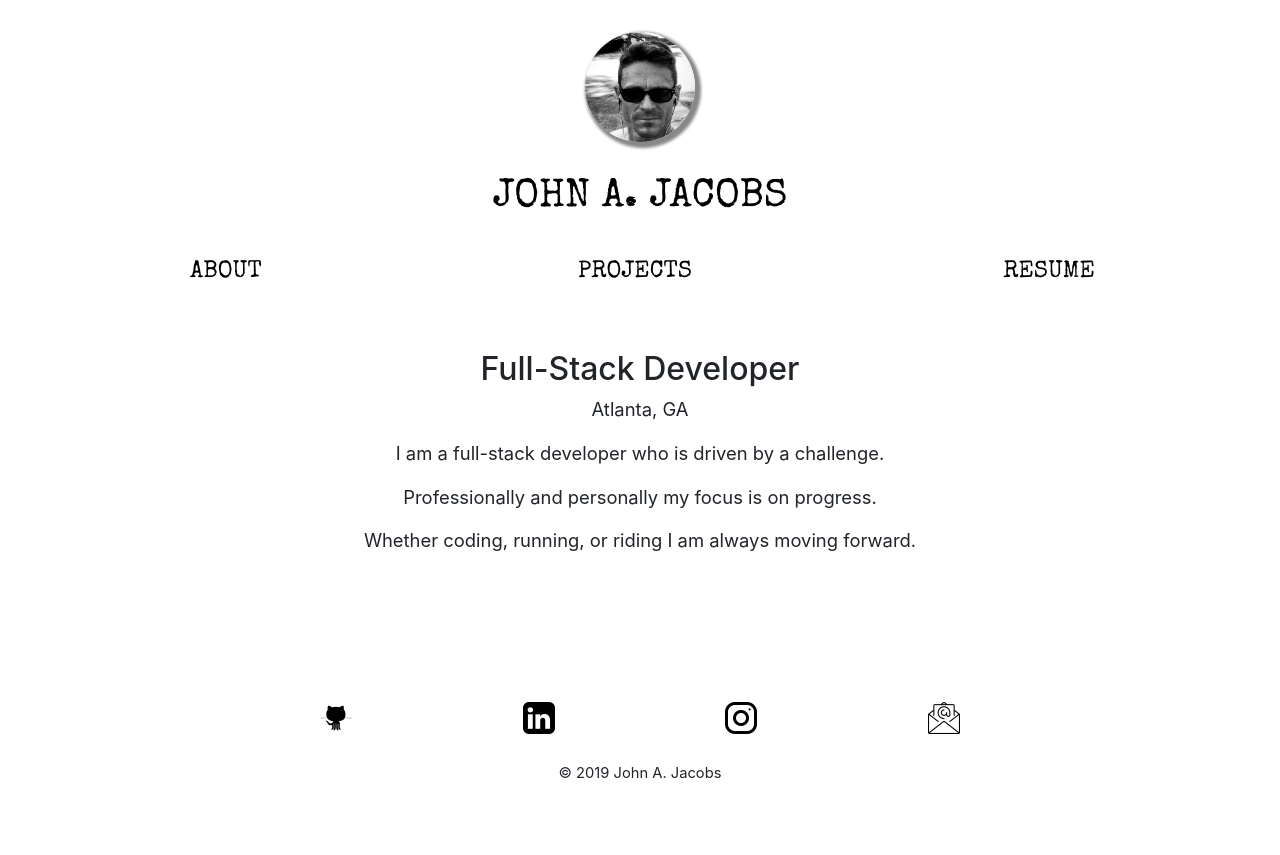
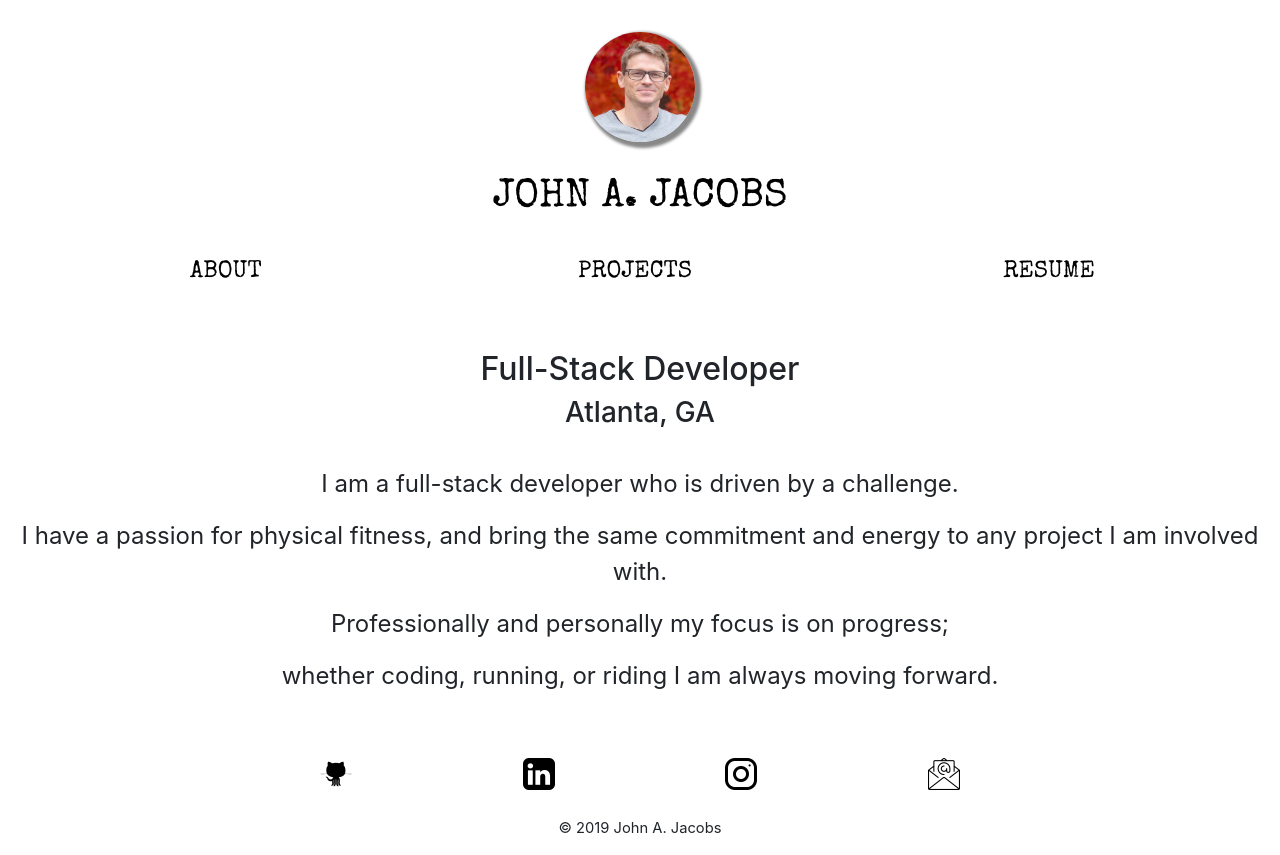
Before and after one commit to GopherEverett/portfolio, a React (Create React App) app: page /about in a window 1280 px wide. Before the commit the page ends 800 px from the top, so only its background shows below. Built offline with nearby package versions, Linux system fonts and the light colour scheme.

Commit message:
changed photo

```diff
--- a/src/components/About.jsx
+++ b/src/components/About.jsx
@@ -2,7 +2,9 @@ import React, { Component } from 'react'
 import styled from 'styled-components'
 const AboutDiv = styled.div`
     text-align: center;
-
+    p {
+        font-size: 1.5rem;
+    }
 `
 export default class About extends Component {
   render() {
@@ -10,10 +12,12 @@ export default class About extends Component {
       <AboutDiv>
       <br/>
         <h2>Full-Stack Developer</h2>
-        <p>Atlanta, GA</p>
+        <h3>Atlanta, GA</h3>
+        <br/>
         <p>I am a full-stack developer who is driven by a challenge.</p>
-        <p>Professionally and personally my focus is on progress.</p>
-        <p>Whether coding, running, or riding I am always moving forward.</p>
+        <p>I have a passion for physical fitness, and bring the same commitment and energy to any project I am involved with.</p>
+        <p>Professionally and personally my focus is on progress;</p>
+        <p>whether coding, running, or riding I am always moving forward.</p>
       </AboutDiv>
     )
   }
--- a/src/components/Header.jsx
+++ b/src/components/Header.jsx
@@ -57,7 +57,7 @@ export default class Header extends Component {
         return (
             <HeaderDiv>
                 <Link to="/">
-                    <ProfileImage src={require('../images/IMG_0371.jpg')} alt='John A. Jacobs' />
+                    <ProfileImage src={require('../images/A84I7043.jpeg')} alt='John A. Jacobs' />
                 </Link>
                 <ProfileTitle>JOHN A. JACOBS</ProfileTitle>
                 <NavDiv>
```
Also changed, not shown: src/images/A84I7043.jpeg (added).
